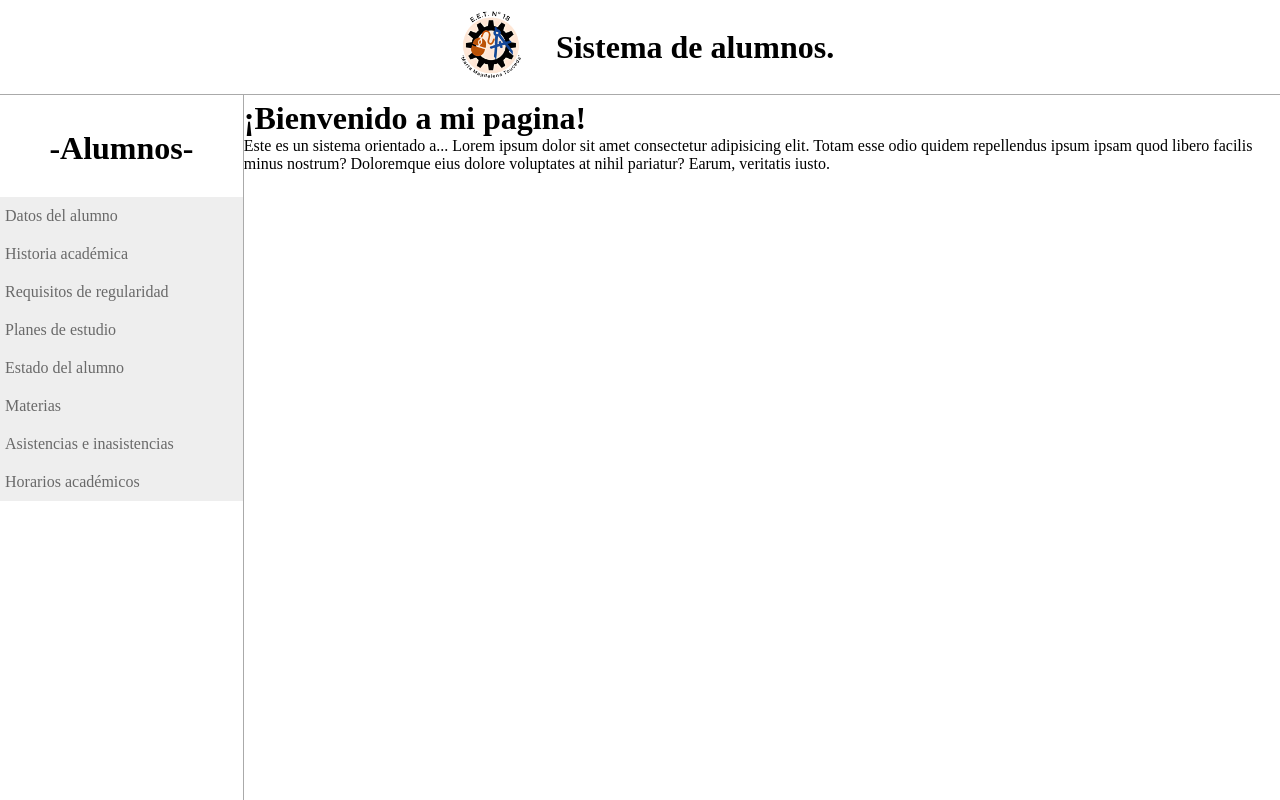
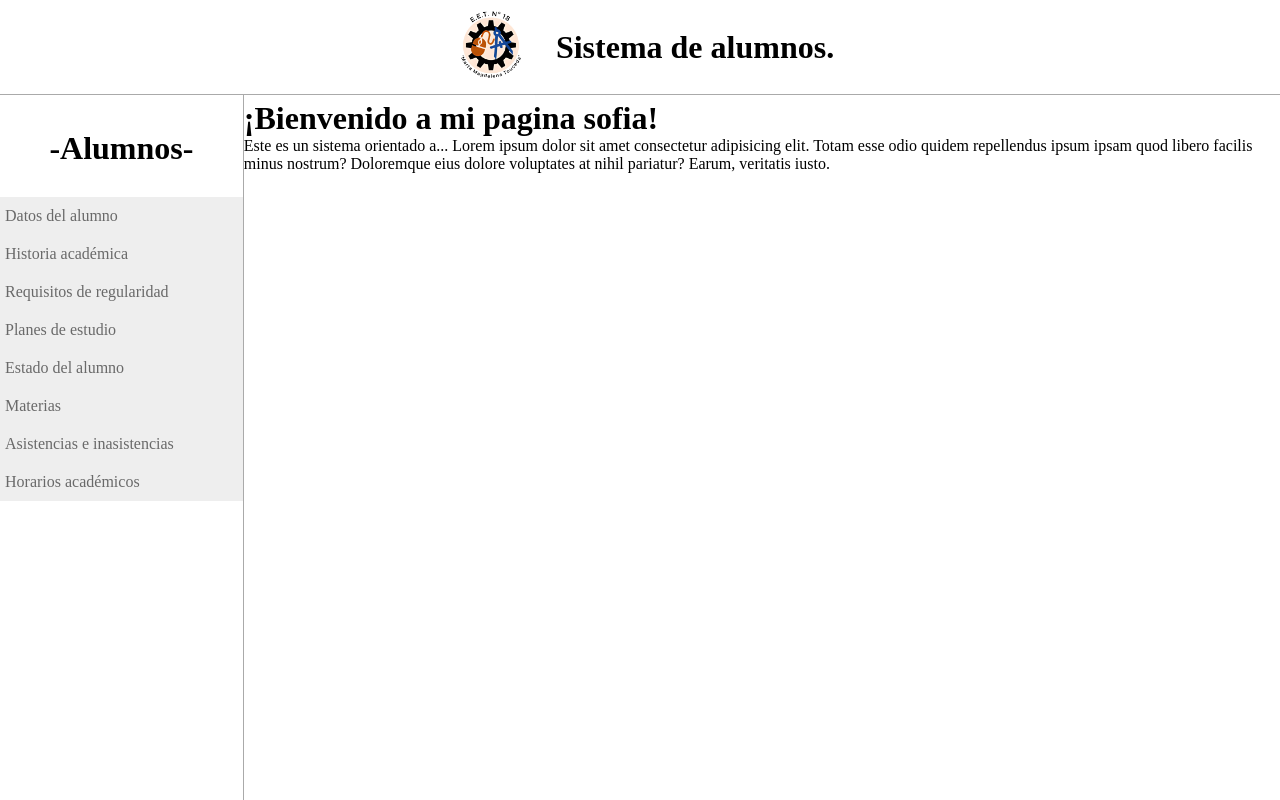
Before and after one commit to ulifpl/eet18proyecto23, a Django app: template alumnos/template/pag-principal.html in a window 1280 px wide. Run offline with Django 4.2, Linux system fonts and the light colour scheme; the template is opened without the code that fills it, so the values that code supplies are empty.

Commit message:
modificacion 2

```diff
--- a/alumnos/template/pag-principal.html
+++ b/alumnos/template/pag-principal.html
@@ -39,7 +39,7 @@
         </div>
         <div class="content">
             <h1>
-                ¡Bienvenido a mi pagina!
+                ¡Bienvenido a mi pagina sofia!
             </h1>
             <p>
                 Este es un sistema orientado a... Lorem ipsum dolor sit amet consectetur adipisicing elit. Totam esse odio quidem repellendus ipsum ipsam quod libero facilis minus nostrum? Doloremque eius dolore voluptates at nihil pariatur? Earum, veritatis iusto.
```
